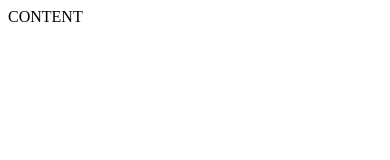
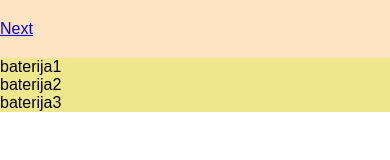
Before and after one commit to SaKarolina/battery-and-clock, a website: page index.html in a window 390 px wide. Drawn offline with Linux system fonts and the light colour scheme.

Commit message:
layout + responsive

```diff
--- /dev/null
+++ b/css/global.css
@@ -0,0 +1,11 @@
+body,
+body * {
+    margin: 0;
+    padding: 0;
+    vertical-align: top;
+    box-sizing: border-box;
+}
+
+body {
+    font-family: Arial, Helvetica, sans-serif;
+}
--- /dev/null
+++ b/css/layout.css
@@ -0,0 +1,36 @@
+.top {
+    background-color: bisque;
+    width: 100%;
+    padding: 20px 0;
+}
+.content {
+    background-color: khaki;
+    width: 600px;
+    margin: 0 calc(50% - 300px);
+}
+@media (max-width: 1200px) {
+    .top {
+        width: 900px;
+        margin: 0 calc(50% - 450px);
+    }
+}
+@media (max-width: 900px) {
+    .top {
+        width: 600px;
+        margin: 0 calc(50% - 300px);
+    }
+}
+@media (max-width: 700px) {
+    .top,
+    .content {
+        width: 400px;
+        margin: 0 calc(50% - 200px);
+    }
+}
+@media (max-width: 440px) {
+    .top,
+    .content {
+        width: 100%;
+        margin: 0;
+    }
+}
--- a/index.html
+++ b/index.html
@@ -5,8 +5,20 @@
     <meta http-equiv="X-UA-Compatible" content="IE=edge">
     <meta name="viewport" content="width=device-width, initial-scale=1.0">
     <title>Battery and clock</title>
+    <link rel="stylesheet" href="./css/components.css">
+    <link rel="stylesheet" href="/css/global.css">
+    <link rel="stylesheet" href="/css/layout.css">
+
 </head>
 <body>
-  CONTENT
+    <header class="top">
+        <a class="next" href="#">Next</a>
+    </header>
+    <main class="content">
+        <div class="battery">baterija1</div>
+        <div class="battery">baterija2</div>
+        <div class="battery">baterija3</div>
+    </main>
+
 </body>
 </html>
```
Also changed, not shown: css/components.css (added).
